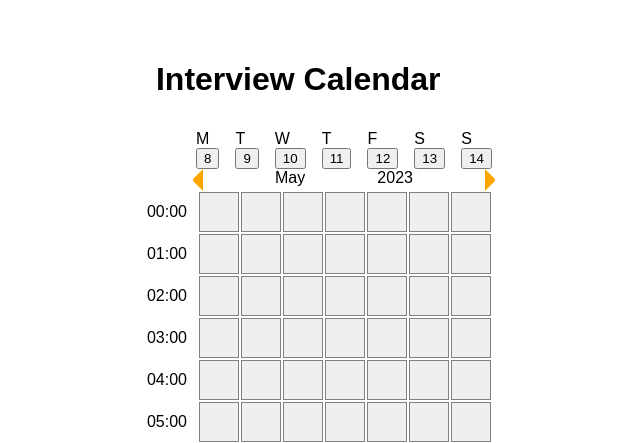
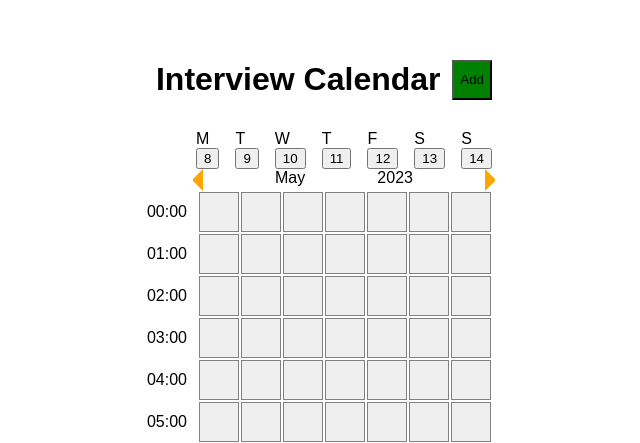
Before and after one commit to Votchitsev/interview-calendar, a React (Create React App) app: page / in a window 1280 px wide. Shown: the part 370-813 px from the top of the page, without its empty margins (321-961 px from the left). Built offline with nearby package versions, Linux system fonts and the light colour scheme.

Commit message:
Добавил не стилизованную кнопку добавления события

```diff
--- a/src/components/Calendar.jsx
+++ b/src/components/Calendar.jsx
@@ -13,8 +13,19 @@ const CalendarElement = styled.div`
   max-width: 740px;
 `;
 
+const TitleContainer = styled.div`
+  display: flex;
+  justify-content: space-between;
+  align-items: center;
+`;
+
 const Title = styled.h1`
   padding: 10px;
+`;
+
+const AddEventButton = styled.button`
+  background-color: green;
+  height: 40px;
 `;
 
 const WeekDaysList = styled.div`
@@ -93,7 +104,10 @@ function Calendar() {
 
   return (
     <CalendarElement>
-      <Title>Interview Calendar</Title>
+      <TitleContainer>
+        <Title>Interview Calendar</Title>
+        <AddEventButton>Add</AddEventButton>
+      </TitleContainer>
       <WeekDaysList>
         { days.map(
           (day) => (
```
